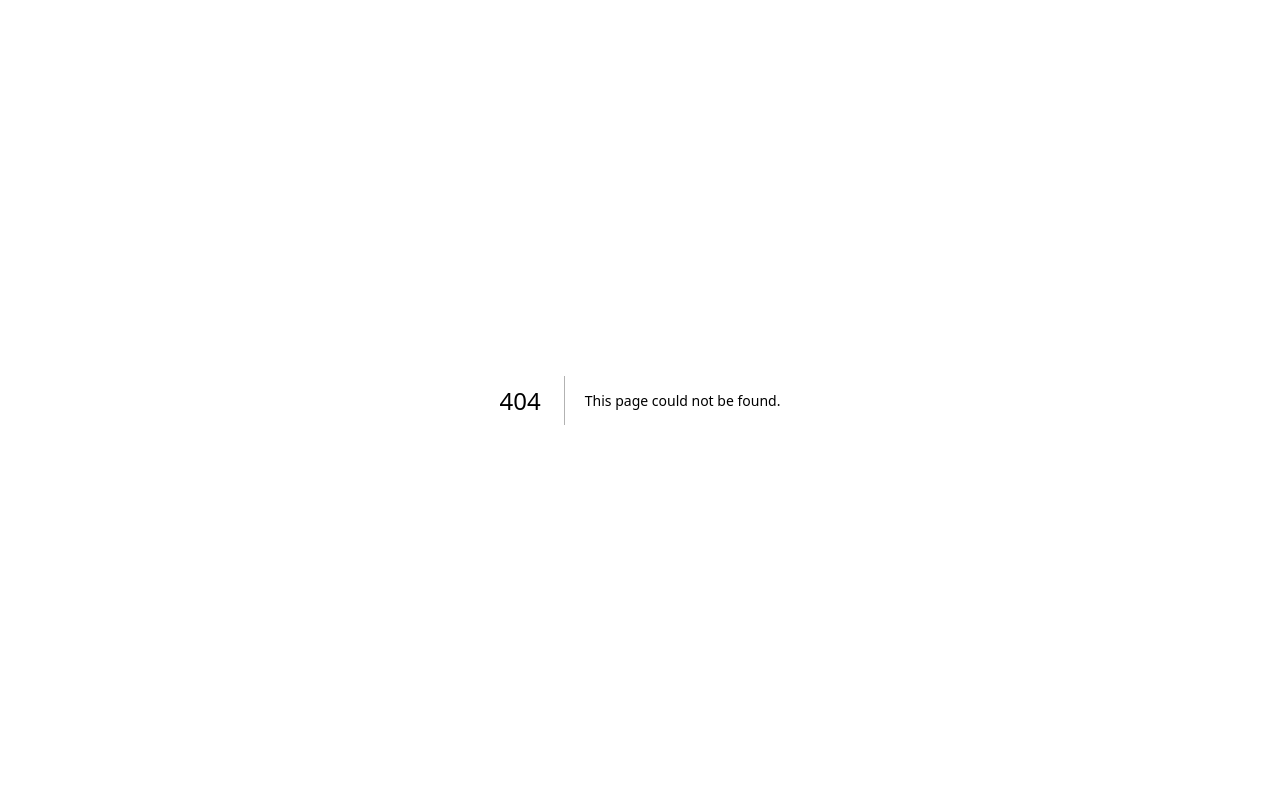
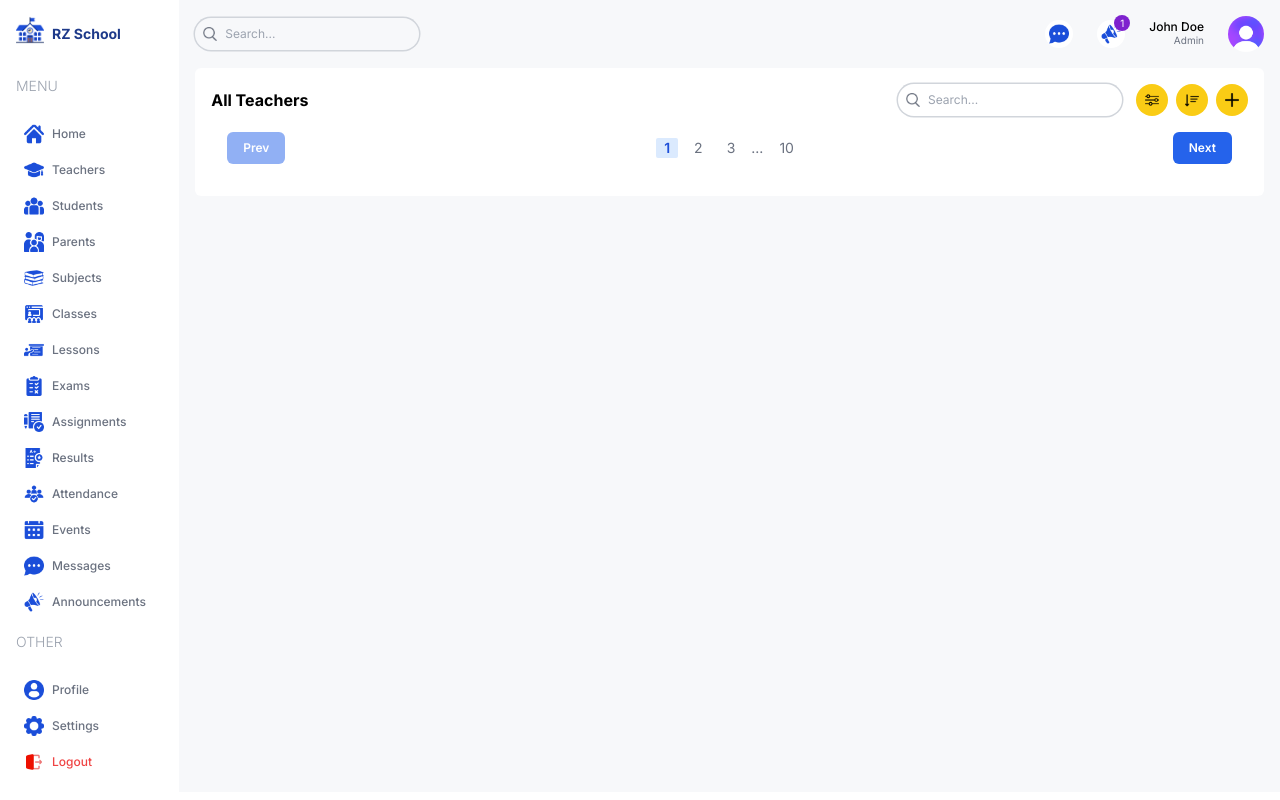
Before and after one commit to rfahlevi/next-school, a Next.js app: page /list/teachers in a window 1280 px wide. Before the commit this address had no page. Built offline with nearby package versions, Linux system fonts and the light colour scheme.

Commit message:
List table design with pagination

```diff
--- /dev/null
+++ b/src/app/(dashboard)/list/teachers/page.tsx
@@ -0,0 +1,32 @@
+import CircleButton from '@/components/CircleButton'
+import InputSearch from '@/components/InputSearch'
+import Pagination from '@/components/Pagination'
+import Image from 'next/image'
+import React from 'react'
+
+export const TeacherListPage = () => {
+    return (
+        <div className='m-4 mt-0 p-4 flex-1 flex-col gap-2 bg-white rounded-md'>
+            <div className='flex items-center justify-between'>
+                {/* TITLE */}
+                <h1 className='hidden md:block font-bold'>All Teachers</h1>
+                <div className="flex flex-col md:flex-row w-full md:w-auto gap-2 md:gap-0">
+                    <InputSearch />
+                    <div className='flex w-full justify-end gap-2'>
+                        <CircleButton src='/filter.png' />
+                        <CircleButton src='/sort.png' />
+                        <CircleButton src='/plus.png' />
+                    </div>
+                </div>
+            </div>
+            {/* TABLE */}
+            <div className=""></div>
+            {/* PAGINATION */}
+            <div className="">
+                <Pagination />
+            </div>
+        </div>
+    )
+}
+
+export default TeacherListPage
--- a/src/app/(dashboard)/parents/page.tsx
+++ b/src/app/(dashboard)/parents/page.tsx
@@ -1,10 +1,21 @@
+import Announcements from "@/components/Announcements"
+import BigCalendar from "@/components/BigCalendar"
 import React from "react"
 
-
 const ParentPage = () => {
-    return(
-        <div>
-            Parent Page
+    return (
+        <div className="flex flex-col min-h-screen md:flex-row p-4 gap-4">
+            {/* LEFT SIDE */}
+            <div className="w-full lg:w-2/3 gap-4 bg-white rounded-lg p-4">
+                <span className="font-bold">Schedule (John Doe)</span>
+                <BigCalendar />
+            </div>
+            {/* RIGHT SIDE */}
+            <div className="w-full lg:w-1/3 gap-4">
+                <div className="bg-white rounded-xl p-4">
+                    <Announcements />
+                </div>
+            </div>
         </div>
     )
 }
--- a/src/app/(dashboard)/teachers/page.tsx
+++ b/src/app/(dashboard)/teachers/page.tsx
@@ -1,6 +1,5 @@
 import Announcements from "@/components/Announcements"
 import BigCalendar from "@/components/BigCalendar"
-import EventCalendar from "@/components/EventCalendar"
 import React from "react"
 
 const TeacherPage = () => {
--- /dev/null
+++ b/src/components/CircleButton.tsx
@@ -0,0 +1,12 @@
+import Image from 'next/image'
+import React from 'react'
+
+export const CircleButton = ({ src }: { src: string}) => {
+    return (
+        <button className='w-8 h-8 flex items-center justify-center rounded-full bg-yellow-400 hover:bg-yellow-500 hover:transition-all hover:duration-200'>
+            <Image src={src} alt="" width={14} height={14} />
+        </button>
+    )
+}
+
+export default CircleButton
--- /dev/null
+++ b/src/components/InputSearch.tsx
@@ -0,0 +1,13 @@
+import Image from 'next/image'
+import React from 'react'
+
+export const InputSearch = () => {
+    return (
+        <div className="flex items-center gap-2 text-xs rounded-full ring-[1.5px] ring-gray-300 px-2">
+            <Image src="/search.png" alt="" width={14} height={14} />
+            <input type="text" className="w-[200px] py-2 bg-transparent outline-none" placeholder="Search..." />
+        </div>
+    )
+}
+
+export default InputSearch
--- /dev/null
+++ b/src/components/Pagination.tsx
@@ -0,0 +1,25 @@
+import React from 'react'
+
+export const Pagination = () => {
+    return (
+        <div className='flex items-center justify-between p-4 text-gray-500'>
+            <button className='py-2 px-4 rounded-md bg-blue-600 text-white text-xs font-semibold
+            disabled:opacity-50 disabled:cursor-not-allowed' disabled>
+                Prev
+            </button>
+            <div className="flex items-center justify-center gap-2 text-sm">
+                <button className='px-2 rounded-sm bg-blue-100 font-semibold text-blue-700'>1</button>
+                <button className='px-2 rounded-sm '>2</button>
+                <button className='px-2 rounded-sm '>3</button>
+                ...
+                <button className='px-2 rounded-sm '>10</button>
+            </div>
+            <button className='py-2 px-4 rounded-md bg-blue-600 text-white text-xs font-semibold
+            disabled:opacity-50 disabled:cursor-not-allowed'>
+                Next
+            </button>
+        </div>
+    )
+}
+
+export default Pagination
```
